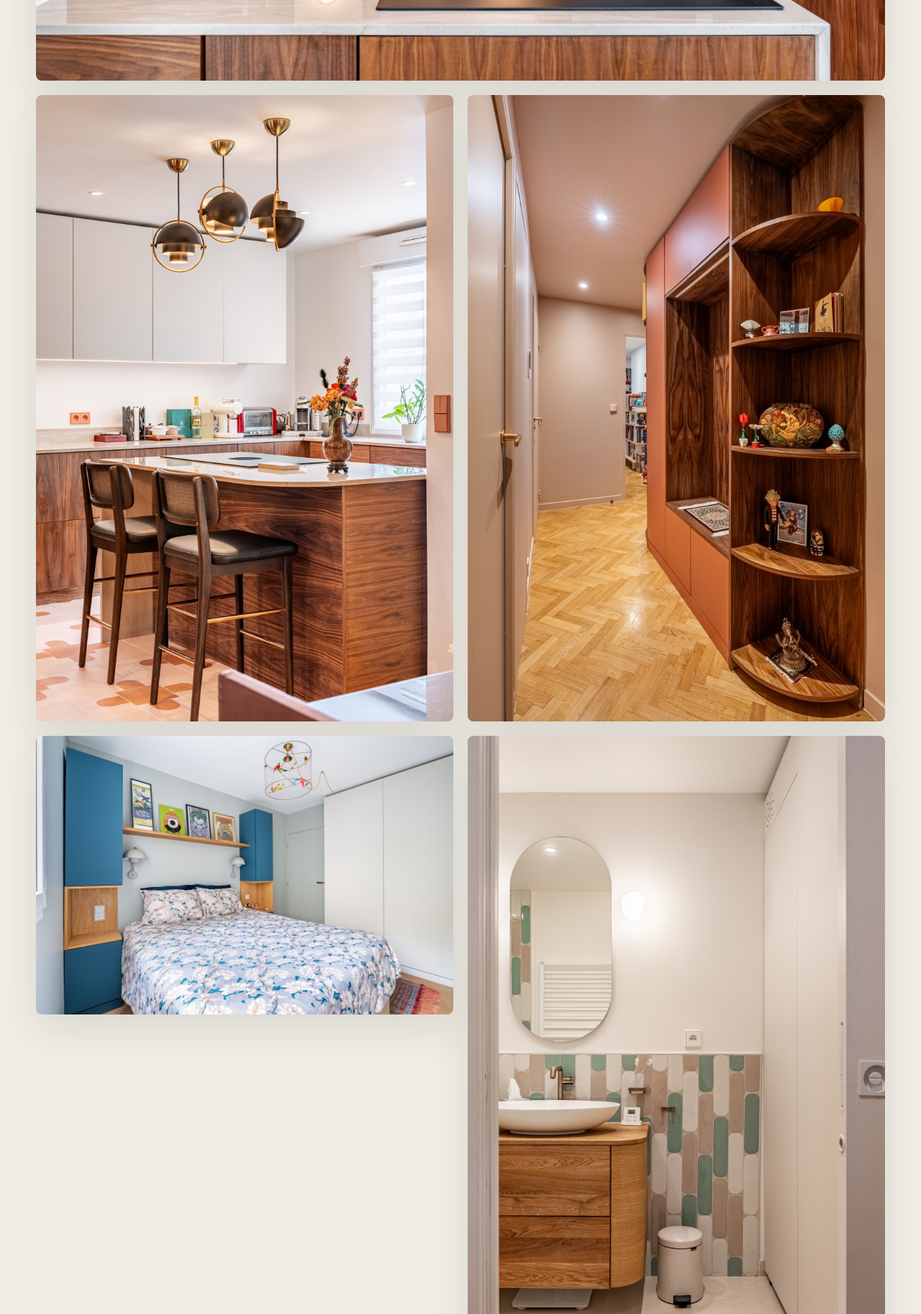
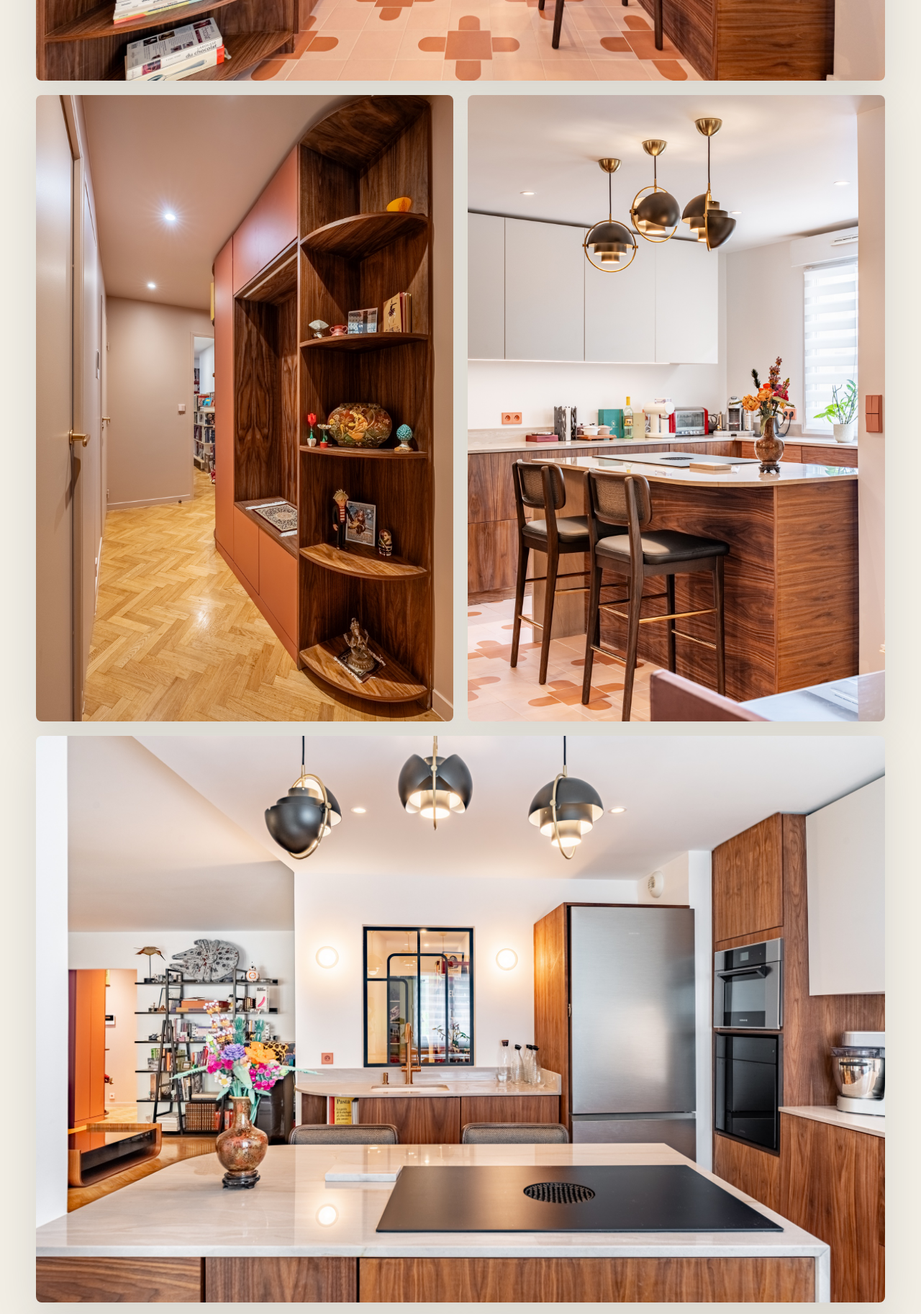
Before and after one commit to laurence-beep/lignesetcourbes, an Astro site: page /projets/meudon in a window 1280 px wide. Shown: the part 2020-3845 px from the top of the page at 72% size. Built offline with nearby package versions, Linux system fonts and the light colour scheme; Astro itself is replaced by a stand-in of ours.

Commit message:
Refine Meudon gallery layout

```diff
--- a/src/pages/projets/[slug].astro
+++ b/src/pages/projets/[slug].astro
@@ -16,11 +16,12 @@ const projects = {
       ["Un intérieur sur mesure, profondément personnel", "Noyer, quartzite, terracotta, bleu et laiton donnent le ton. Bibliothèques, rangements intégrés et pièces d’eau graphiques transforment chaque usage sans effacer la personnalité des habitants."],
     ],
     gallery: [
-      ["/images/projects/meudon/gallery/cuisine-verriere-bibliotheque.jpg", "Vue frontale de la cuisine ouverte avec verrière, bibliothèque et plaque intégrée dans l’îlot à Meudon"],
-      ["/images/projects/meudon/gallery/cuisine-ilot-noyer.jpg", "Îlot en noyer, quartzite et luminaires en laiton dans la cuisine ouverte à Meudon"],
-      ["/images/projects/meudon/gallery/entree-terracotta-noyer.jpg", "Meuble d’entrée terracotta et bibliothèque arrondie en noyer dessinés sur mesure à Meudon"],
-      ["/images/projects/meudon/gallery/chambre-agencements-sur-mesure.jpg", "Chambre avec tête de lit, rangements et niches en bois dessinés sur mesure à Meudon"],
-      ["/images/projects/meudon/gallery/salle-de-bain-sur-mesure.jpg", "Salle de bain graphique avec meuble vasque en bois et faïence colorée à Meudon"],
+      ["/images/projects/meudon/gallery/vue-ensemble-cuisine-bibliotheque.jpg", "Vue d’ensemble de la cuisine ouverte, de la bibliothèque arrondie et des agencements en noyer à Meudon", "wide"],
+      ["/images/projects/meudon/gallery/entree-terracotta-noyer-hd.jpg", "Entrée terracotta et bibliothèque arrondie en noyer dessinées sur mesure à Meudon", "portrait"],
+      ["/images/projects/meudon/gallery/ilot-noyer-luminaires-hd.jpg", "Îlot en noyer et quartzite sous des luminaires en laiton dans la cuisine ouverte à Meudon", "portrait"],
+      ["/images/projects/meudon/gallery/cuisine-verriere-ilot.jpg", "Cuisine ouverte avec îlot, verrière en acier et bibliothèque dans le séjour à Meudon", "wide"],
+      ["/images/projects/meudon/gallery/chambre-sur-mesure-hd.jpg", "Chambre avec tête de lit, rangements et niches en bois dessinés sur mesure à Meudon", "landscape"],
+      ["/images/projects/meudon/gallery/salle-de-bain-ensemble-hd.jpg", "Salle de bain avec douche, meuble vasque arrondi en bois et faïence graphique à Meudon", "landscape"],
     ],
     quote: "Son exigence dans la préparation, la qualité des choix et la rigueur dans le pilotage du chantier nous ont permis de vivre les travaux sereinement.",
     quoteBy: "Alexis · Avis Google · 5/5",
@@ -143,13 +144,13 @@ const otherProjects = Object.entries(projects).filter(([key]) => key !== slug);
             <p class="eyebrow">Galerie</p>
             <h2 class="display-serif mt-3 text-3xl text-line-blue md:text-4xl">Le projet en images</h2>
             <div class="mt-8 grid gap-5 md:grid-cols-2">
-              {project.gallery.map(([src, alt], index) => (
+              {project.gallery.map(([src, alt, layout], index) => (
                 <img
                   src={src}
                   alt={alt}
                   class:list={[
                     "h-auto w-full rounded-site shadow-soft",
-                    index === 0 ? "md:col-span-2" : project.gallery.length === 2 ? "md:col-span-2 md:mx-auto md:max-w-[34rem]" : "",
+                    layout === "wide" || (index === 0 && !layout) ? "md:col-span-2" : project.gallery.length === 2 ? "md:col-span-2 md:mx-auto md:max-w-[34rem]" : "",
                     slug === "boulogne" && index === 0 ? "brightness-[.95] saturate-[.82] contrast-[1.03]" : "",
                     slug === "boulogne" && index === 1 ? "brightness-[.98] saturate-[.78] contrast-[1.03]" : "",
                     slug === "boulogne" && index === 2 ? "brightness-[.98] saturate-[.84] contrast-[1.03]" : "",
```
Also changed, not shown: public/images/projects/meudon/gallery/chambre-sur-mesure-hd.jpg (added), public/images/projects/meudon/gallery/cuisine-verriere-ilot.jpg (added), public/images/projects/meudon/gallery/entree-terracotta-noyer-hd.jpg (added), public/images/projects/meudon/gallery/ilot-noyer-luminaires-hd.jpg (added), public/images/projects/meudon/gallery/salle-de-bain-ensemble-hd.jpg (added), public/images/projects/meudon/gallery/vue-ensemble-cuisine-bibliotheque.jpg (added).
